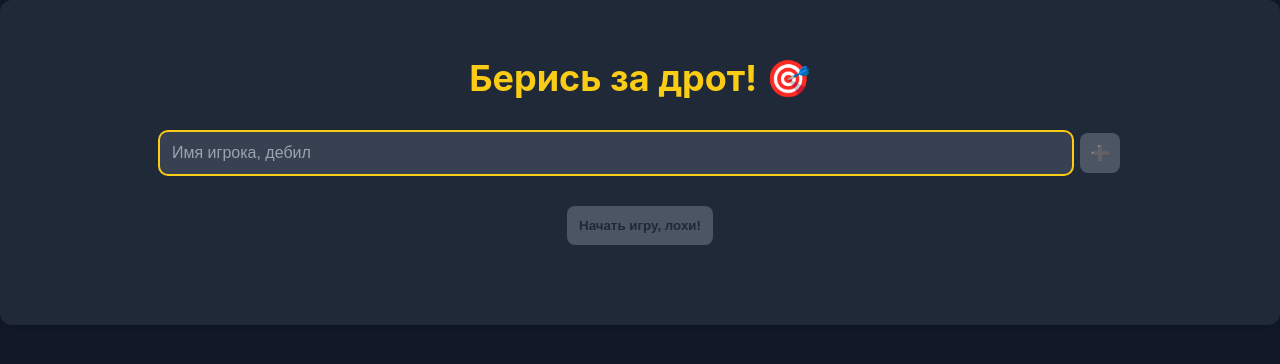
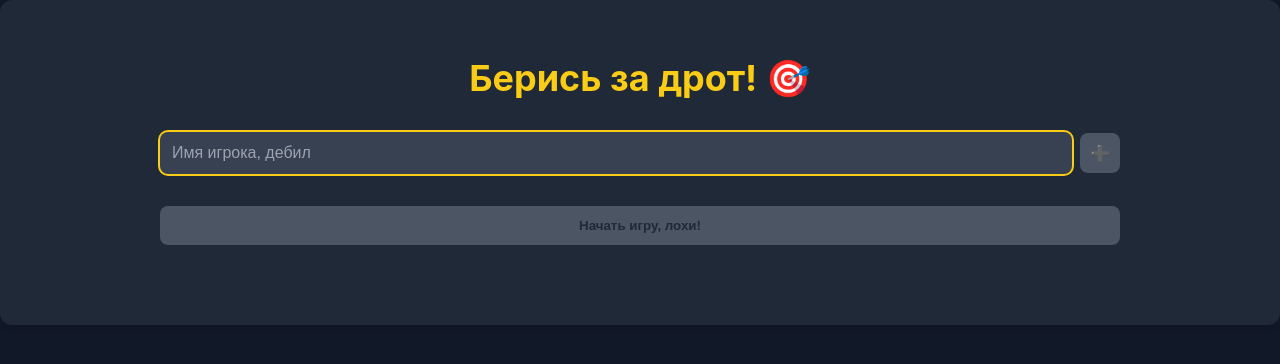
Before and after one commit to Rarity/drots, a React (Vite) app in the folder darts-scoreboard/: page / in a window 1280 px wide. Shown: the top 364 px of the page. Built offline with nearby package versions, Linux system fonts and the light colour scheme.

Commit message:
fix hide setup window after start

```diff
--- a/darts-scoreboard/src/App.tsx
+++ b/darts-scoreboard/src/App.tsx
@@ -61,6 +61,7 @@ const App: React.FC = () => {
     <div className={styles.container}>
       <h1 className={styles.title}>Берись за дрот! 🎯</h1>
 
+      {!gameStarted && !gameEnded && (
         <div className={styles.setup}>
           <div className={styles.inputWrapper}>
             <input
@@ -87,8 +88,6 @@ const App: React.FC = () => {
               </div>
             ))}
           </div>
-        {!gameStarted && (
-          <div className={styles.setupActions}>
           <button
             onClick={startGame}
             className={styles.button}
@@ -96,12 +95,11 @@ const App: React.FC = () => {
           >
             Начать игру, лохи!
           </button>
-          </div>
-        )}
           <div className={styles.setupOptions}>
             {/* Место для будущих опций */}
           </div>
         </div>
+      )}
 
       {gameStarted && !gameEnded && (
         <div className={styles.game}>
```
Lines whose indentation alone changed are shown as unchanged.
